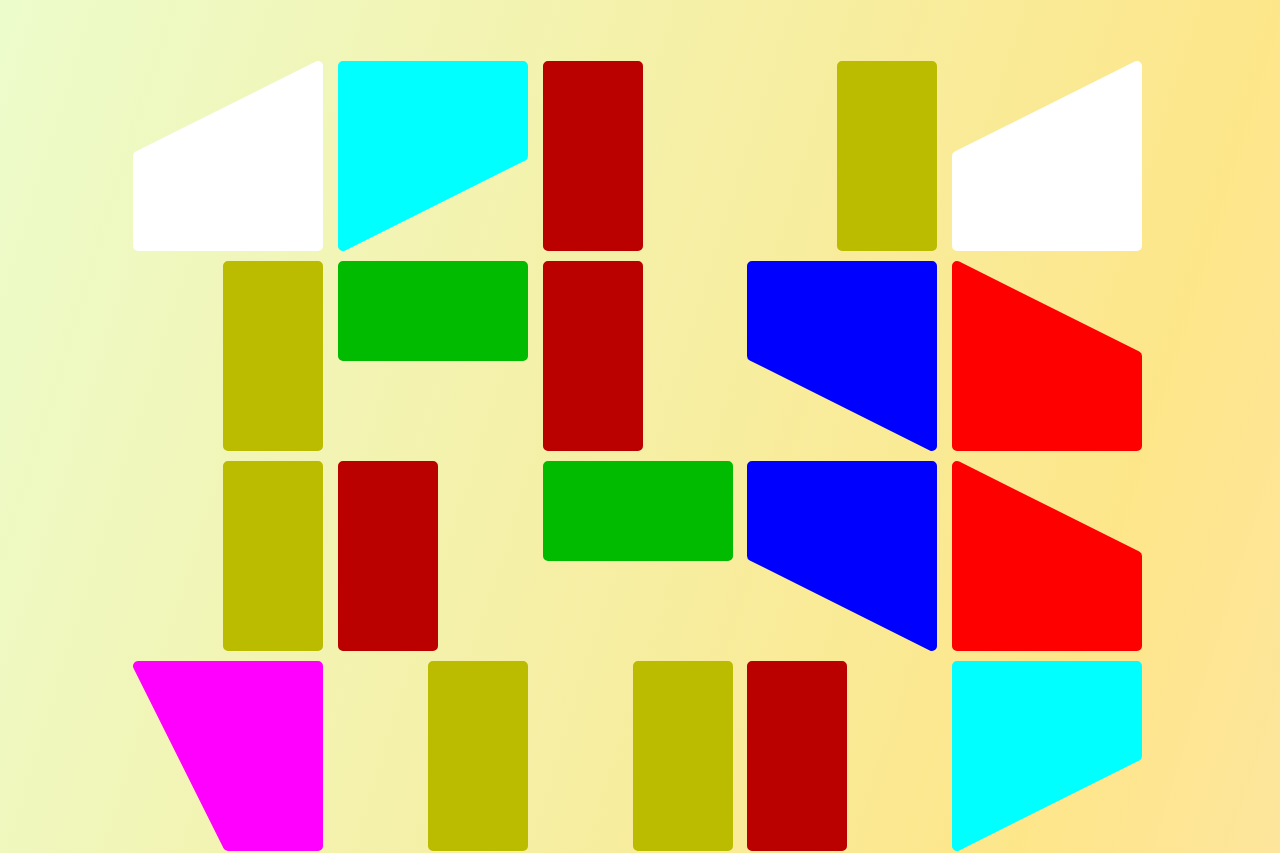
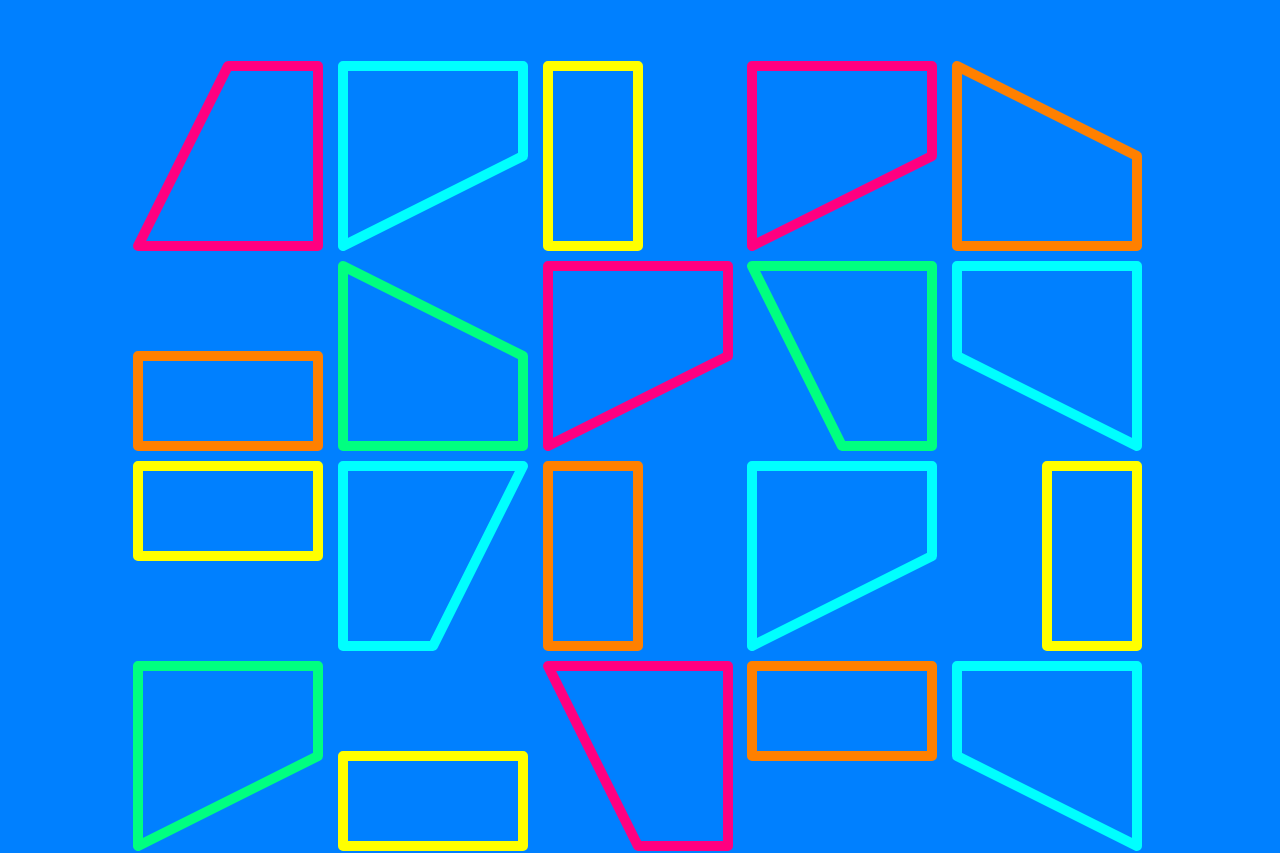
Before and after one commit to ShawnWeddle/creditcard, a React (Vite) app: page / in a window 1280 px wide. Shown: the top 853 px of the page. Built offline with nearby package versions, Linux system fonts and the light colour scheme.

Commit message:
Randomization pattern

```diff
--- a/package.json
+++ b/package.json
@@ -12,9 +12,11 @@
   "dependencies": {
     "@radix-ui/react-dialog": "^1.1.3",
     "@radix-ui/react-slot": "^1.1.1",
+    "@types/lodash": "^4.17.14",
     "@vitejs/plugin-react": "^4.3.4",
     "class-variance-authority": "^0.7.1",
     "clsx": "^2.1.1",
+    "lodash": "^4.17.21",
     "lucide-react": "^0.468.0",
     "react": "^18.3.1",
     "react-dom": "^18.3.1",
--- a/src/App.tsx
+++ b/src/App.tsx
@@ -3,7 +3,7 @@ import DialogMain from "./components/dialog/Dialog";
 
 function App() {
   return (
-    <div className="bg-gradient-to-br from-lime-100 via-amber-200 to-red-100  min-h-screen flex justify-center">
+    <div className="bg-[#0080FF]  min-h-screen flex justify-center">
       <div className="w-full py-14 sm:max-w-screen-sm md:max-w-screen-md lg:max-w-screen-lg">
         <DialogMain />
         <Main />
--- a/src/components/background/Tile.tsx
+++ b/src/components/background/Tile.tsx
@@ -21,18 +21,11 @@ const pointsList: string[] = [
 ];
 
 const colorList: string[] = [
-  "#f00",
-  "#ff0",
-  "#0f0",
-  "#0ff",
-  "#00f",
-  "#f0f",
-  "#000",
-  "#fff",
-  "#b00",
-  "#bb0",
-  "#0b0",
-  "#0bb",
+  "#FF8000",
+  "#FFFF00",
+  "#FF0080",
+  "#00FF80",
+  "#00FFFF",
 ];
 
 const Tile: React.FC<TileProps> = (props: TileProps) => {
@@ -42,11 +35,11 @@ const Tile: React.FC<TileProps> = (props: TileProps) => {
     <svg width="200" height="200">
       <polygon
         points={pointsList[position]}
-        fill={colorList[position]}
-        stroke={colorList[position]}
+        fill="#0080FF"
+        stroke={colorList[color]}
         strokeWidth={10}
-        stroke-linecap="round"
-        stroke-linejoin="round"
+        strokeLinecap="round"
+        strokeLinejoin="round"
       />
     </svg>
   );
--- a/src/components/main/Main.tsx
+++ b/src/components/main/Main.tsx
@@ -1,22 +1,18 @@
 // import CreditCard from "../card/CreditCard";
 // import SevenSquare from "../card/SevenSquare";
 import Tile from "../background/Tile";
+import { numberGeneration } from "@/utils/numberGenerator";
 
 const Main: React.FC = () => {
-  const p = [];
-  for (let i = 0; i < 100; i++) {
-    p[i] = 1;
-  }
+  const pList = numberGeneration(5, 14, 12);
+  const cList = numberGeneration(5, 14, 5);
+  const list = pList.map((value, index) => {
+    return [value, cList[index]];
+  });
   return (
     <div className="grid grid-cols-5">
-      {p.map((num, index) => {
-        return (
-          <Tile
-            key={index}
-            color={4}
-            position={Math.floor(Math.random() * 12)}
-          />
-        );
+      {list.map((num, index) => {
+        return <Tile key={index} color={num[1]} position={num[0]} />;
       })}
     </div>
   );
--- /dev/null
+++ b/src/utils/numberGenerator.ts
@@ -0,0 +1,42 @@
+import _ from "lodash";
+
+export function numberGeneration(columns: number, rows: number, depth: number) {
+  console.log(columns, rows);
+
+  const numArray: number[] = [];
+  for(let i=0; i<depth; i++){
+    numArray[i] = i;
+  }
+
+  const firstNum = _.shuffle(numArray)[0];
+  const firstRow = [firstNum];
+
+  for(let i=1; i<columns; i++){
+    const exlcudedInt = firstRow[i-1];
+    const possibleNextNums = _.remove([...numArray], function(n){
+      return n !== exlcudedInt;
+    })
+    firstRow[i] = _.shuffle([...possibleNextNums])[0];
+  }
+
+  const full2DArray: number[][] = [];
+  full2DArray[0] = firstRow;
+
+  for(let i=1; i<rows; i++){
+    full2DArray[i] = [];
+    for(let j=0; j<columns; j++){
+      const exlcudedIntAbove = full2DArray[i-1][j];
+      const exlcudedIntLeft = j > 0 ? full2DArray[i][j-1] : -1;
+      const possibleNextNums = _.remove([...numArray], function(n){
+        if(exlcudedIntLeft === -1){
+          return n !== exlcudedIntAbove
+        } else {
+          return n !== exlcudedIntAbove && n !== exlcudedIntLeft
+        }
+      })
+      const X = _.shuffle([...possibleNextNums])[0];
+      full2DArray[i][j] = X;
+    }
+  }
+  return full2DArray.flat();
+}
```
Also changed, not shown: 1 other file (tests, documents, lock files or other folders).
